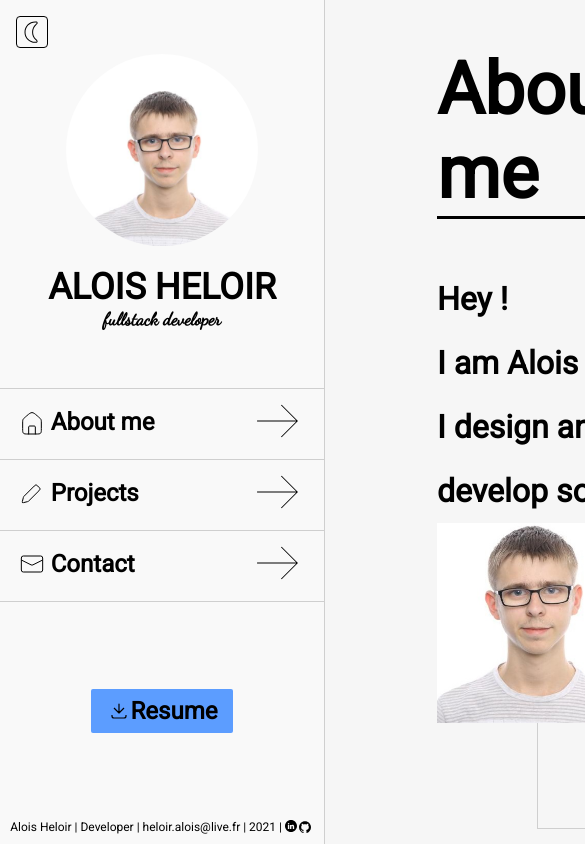
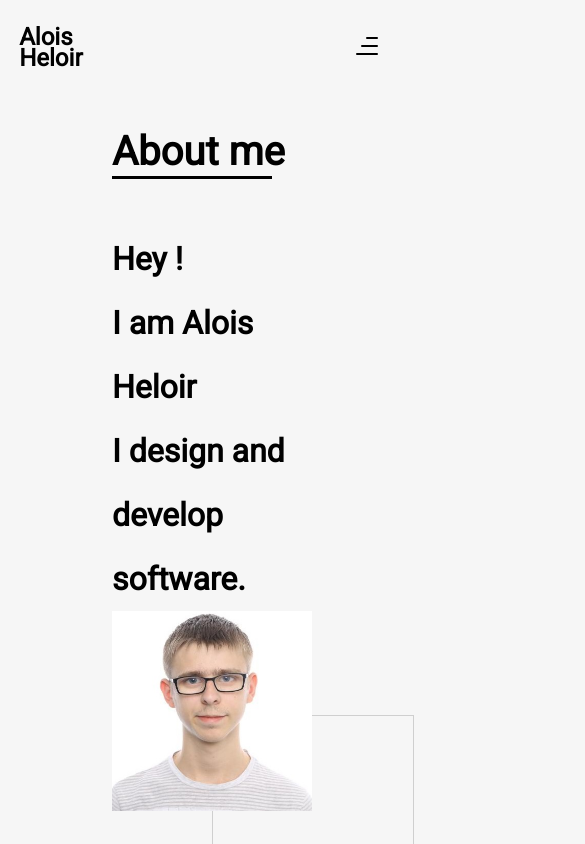
Before and after one commit to AloisH/portfolio, an Angular app: page / in a window 390 px wide. Shown: the top 844 px of the page, 585 px wide, since content can reach past the window. Built offline with nearby package versions, Linux system fonts and the light colour scheme.

Commit message:
Feature(mobile): Starting to support mobile

```diff
--- a/src/app/header/header.component.html
+++ b/src/app/header/header.component.html
@@ -1,5 +1,24 @@
+<div class="header-mobile" [ngClass]="{ 'dont-display': menuIsOpen }">
+  <div class="title">
+    <h1>
+      Alois <br />
+      Heloir
+    </h1>
+  </div>
+  <div class="menu" (click)="openMenu()">
+    <svg>
+      <use xlink:href="assets/icon/menu.svg#icon-menu"></use>
+    </svg>
+  </div>
+</div>
+
+<div
+  class="header-div"
+  [ngClass]="{ 'dont-display': !menuIsOpen, 'display-menu': menuIsOpen }"
+>
   <div class="header">
-  <div class="title">
+    <div class="top-button">
+      <div class="left">
         <button
           (click)="changeTheme()"
           class="button-light"
@@ -14,7 +33,22 @@
             </svg>
           </ng-template>
         </button>
+      </div>
+      <div class="right">
+        <button
+          (click)="closeMenu()"
+          class="button-light"
+          aria-label="Close menu"
+          [ngClass]="{ 'dont-display': !menuIsOpen, display: menuIsOpen }"
+        >
+          <svg>
+            <use xlink:href="assets/icon/cross.svg#icon-cross"></use>
+          </svg>
+        </button>
+      </div>
+    </div>
 
+    <div class="title">
       <div
         class="logo"
         style="background-image: url('assets/alois.heloir.png')"
@@ -26,7 +60,7 @@
     <div class="navigation">
       <div class="spacer"></div>
       <div class="element">
-      <a routerLink="" class="about-me">
+        <a routerLink="" class="about-me" (click)="closeMenu()">
           <div class="left">
             <span class="icon">
               <svg>
@@ -37,14 +71,17 @@
           </div>
           <div class="right">
             <svg>
-            <use xlink:href="assets/icon/arrow.svg#icon-arrow"></use>
+              <use
+                xlink:href="assets/icon/arrow.svg#icon-arrow"
+                (click)="closeMenu()"
+              ></use>
             </svg>
           </div>
         </a>
       </div>
       <div class="spacer"></div>
       <div class="element">
-      <a routerLink="/projects" class="projects">
+        <a routerLink="/projects" class="projects" (click)="closeMenu()">
           <div class="left">
             <span class="icon">
               <svg>
@@ -62,7 +99,7 @@
       </div>
       <div class="spacer"></div>
       <div class="element">
-      <a routerLink="contact" class="contact">
+        <a routerLink="contact" class="contact" (click)="closeMenu()">
           <div class="left">
             <span class="icon">
               <svg>
@@ -122,3 +159,4 @@
       </div>
     </div>
   </div>
+</div>
--- a/src/app/header/header.component.scss
+++ b/src/app/header/header.component.scss
@@ -4,29 +4,42 @@
   width: 20.25rem;
   min-height: 100vh;
 
-  padding-top: 3.375rem;
-
   background-color: var(--background-color);
 
   display: grid;
   grid-template-columns: repeat(1, 1fr);
 
-  .title {
+  .top-button {
+    margin: 0rem 1rem;
+    display: flex;
+    justify-content: space-between;
+    align-items: center;
+
     .button-light {
-      position: absolute;
-      top: 1rem;
-      left: 1rem;
-
       border: none;
       background: none;
 
       cursor: pointer;
 
       svg {
+        display: block;
         width: 2rem;
         height: 2rem;
       }
     }
+
+    .button-close {
+      display: none;
+    }
+  }
+
+  .title {
+    padding-top: 3.375rem;
+
+    display: flex;
+    flex-direction: column;
+    justify-content: center;
+    align-items: center;
 
     .logo {
       width: 12rem;
@@ -37,7 +50,6 @@
       background-repeat: no-repeat;
       background-size: cover;
 
-      margin-left: 4.125rem;
       margin-bottom: 1.25rem;
     }
 
@@ -139,3 +151,81 @@
     margin-bottom: 0.5rem;
   }
 }
+
+.header-div {
+  height: 100%;
+  background-color: var(--background-color);
+  border-right: solid 1px var(--outline);
+}
+
+.header-mobile {
+  display: none;
+  align-items: center;
+  justify-content: space-between;
+
+  margin-left: 1.2rem;
+  margin-top: 1rem;
+
+  h1 {
+    font-family: Roboto;
+    font-style: normal;
+    font-weight: 900;
+    font-size: 1.5rem;
+    line-height: 1.3rem;
+    display: flex;
+    align-items: center;
+  }
+
+  .menu {
+    cursor: pointer;
+    width: 4rem;
+    height: 4rem;
+
+    svg {
+      width: 4rem;
+      height: 4rem;
+
+      use {
+        width: 4rem;
+        height: 4rem;
+      }
+    }
+  }
+}
+
+@media (max-width: 800px) {
+  .header-div {
+    z-index: 10;
+    width: 100%;
+    height: 100%;
+
+    position: absolute;
+    top: 0;
+    left: 0;
+
+    display: none;
+    border-right: none;
+  }
+
+  .header {
+    position: fixed;
+    width: 100vw;
+    height: 100vh;
+  }
+
+  .header-mobile {
+    display: flex;
+  }
+
+  .display-menu {
+    display: block;
+  }
+
+  .display {
+    display: block;
+  }
+
+  .dont-display {
+    display: none;
+  }
+}
--- a/src/app/header/header.component.ts
+++ b/src/app/header/header.component.ts
@@ -7,6 +7,7 @@ import { Component, OnInit } from '@angular/core';
 })
 export class HeaderComponent implements OnInit {
   isLight : boolean = true;
+  menuIsOpen : boolean = false;
 
   constructor() { }
 
@@ -36,4 +37,12 @@ export class HeaderComponent implements OnInit {
     this.isLight = true;
   }
 
+  openMenu() {
+    this.menuIsOpen = true;
+  }
+
+  closeMenu() {
+    this.menuIsOpen = false;
+  }
+
 }
--- a/src/styles.scss
+++ b/src/styles.scss
@@ -40,11 +40,6 @@ svg {
   display: flex;
   background: var(--main-background-color);
   flex-direction: row;
-}
-
-.header-page {
-  background-color: var(--background-color);
-  border-right: solid 1px var(--outline);
 }
 
 html {
@@ -124,3 +119,18 @@ html {
   border-radius: 10px;
   border: 1px solid var(--text-color);
 }
+
+@media (max-width: 800px) {
+  .main {
+    flex-direction: column;
+  }
+
+  .page {
+    margin: 3rem 3rem;
+
+    h1 {
+      font-size: 2.5rem;
+      line-height: 3rem;
+    }
+  }
+}
```
Also changed, not shown: src/assets/icon/cross.svg (added), src/assets/icon/menu.svg (added). Lines whose indentation alone changed are shown as unchanged.
